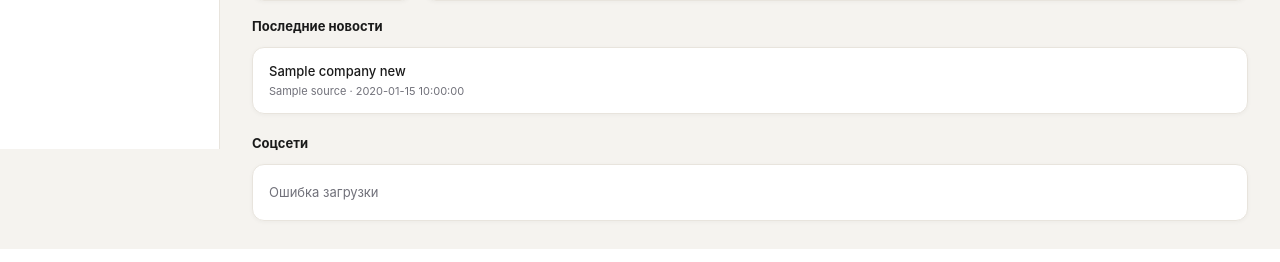
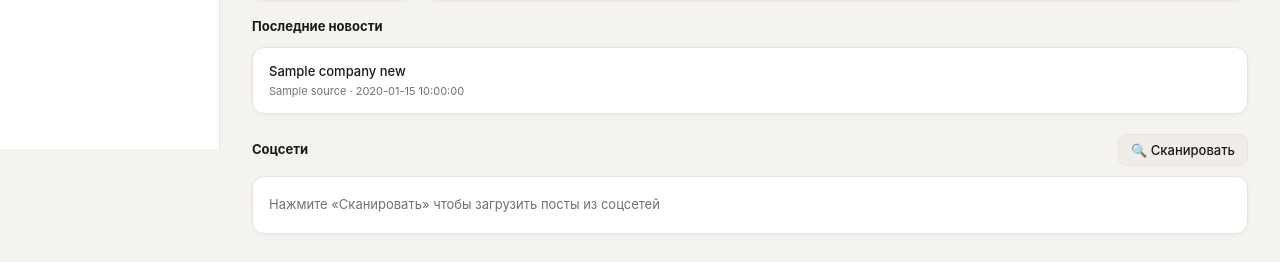
Before and after one commit to Adilzhaan/CONEXIAI, a Python web app: template backend/app/templates/company_detail.html in a window 1280 px wide. Shown: the part 651-913 px from the top of the page. Run offline with Jinja, Linux system fonts and the light colour scheme; the template is opened without the code that fills it: most values are stand-ins (such as "Sample title", 1, 10 or a date in 2020).

Commit message:
Social feed: manual trigger instead of auto-load (save Apify credits)
Co-Authored-By: Claude Sonnet 4.6 <noreply@anthropic.com>

```diff
--- a/backend/app/templates/company_detail.html
+++ b/backend/app/templates/company_detail.html
@@ -541,13 +541,10 @@
         <div style="margin-top:20px">
           <div class="panel-hdr" style="margin-bottom:10px">
             <div class="panel-hdr-title">Соцсети</div>
-            <span id="social-status" style="font-size:11px;color:var(--text-muted)">Загружаем…</span>
+            <button id="social-refresh-btn" onclick="loadSocial()" class="btn btn-secondary btn-sm">🔍 Сканировать</button>
           </div>
           <div id="social-feed" style="background:#fff;border:1px solid var(--border);border-radius:var(--radius);padding:4px 16px;box-shadow:0 1px 4px rgba(0,0,0,0.04);min-height:48px">
-            <div style="padding:14px 0;color:var(--text-muted);font-size:13px;display:flex;align-items:center;gap:8px">
-              <span style="display:inline-block;width:14px;height:14px;border:2px solid var(--border);border-top-color:var(--accent);border-radius:50%;animation:spin 0.8s linear infinite"></span>
-              Сканируем соцсети…
-            </div>
+            <div style="padding:14px 0;color:var(--text-muted);font-size:13px">Нажмите «Сканировать» чтобы загрузить посты из соцсетей</div>
           </div>
         </div>
 
@@ -1067,10 +1064,14 @@ if (completed.length > 0) {
 }
 
 // ── Social feed ──
-(async function loadSocial() {
-  const feed   = document.getElementById('social-feed');
-  const status = document.getElementById('social-status');
+async function loadSocial() {
+  const feed = document.getElementById('social-feed');
+  const btn  = document.getElementById('social-refresh-btn');
   if (!feed) return;
+
+  feed.innerHTML = `<div style="padding:14px 0;color:var(--text-muted);font-size:13px;display:flex;align-items:center;gap:8px"><span style="display:inline-block;width:14px;height:14px;border:2px solid #ddd;border-top-color:var(--accent);border-radius:50%;animation:spin 0.8s linear infinite"></span>Сканируем соцсети…</div>`;
+  if (btn) { btn.disabled = true; btn.textContent = 'Загрузка…'; }
+
   try {
     const r = await fetch(`/companies/{{ company.id }}/social`);
     const data = await r.json();
@@ -1078,7 +1079,7 @@ if (completed.length > 0) {
 
     if (!posts.length) {
       feed.innerHTML = `<div style="padding:14px 0;color:var(--text-muted);font-size:13px">${data.message || 'Упоминаний в соцсетях не найдено'}</div>`;
-      if (status) status.textContent = '0 постов';
+      if (btn) { btn.disabled = false; btn.textContent = '🔍 Сканировать'; }
       return;
     }
 
@@ -1101,11 +1102,11 @@ if (completed.length > 0) {
       </div>`;
     }).join('');
 
-    if (status) status.textContent = `${posts.length} постов`;
+    if (btn) { btn.disabled = false; btn.textContent = `🔄 Обновить (${posts.length})`; }
   } catch(e) {
-    if (feed) feed.innerHTML = `<div style="padding:14px 0;color:var(--text-muted);font-size:13px">Ошибка загрузки</div>`;
-    if (status) status.textContent = '';
+    feed.innerHTML = `<div style="padding:14px 0;color:var(--text-muted);font-size:13px">Ошибка загрузки</div>`;
+    if (btn) { btn.disabled = false; btn.textContent = '🔍 Сканировать'; }
   }
-})();
+}
 </script>
 {% endblock %}
```
